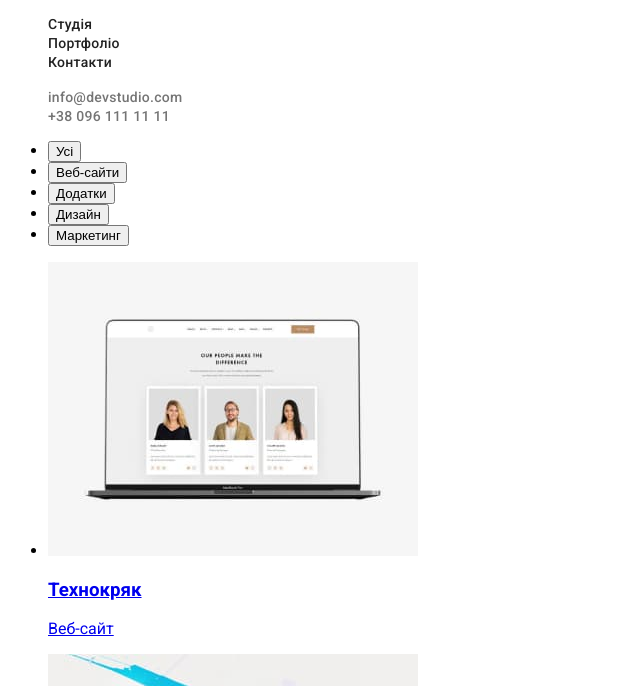
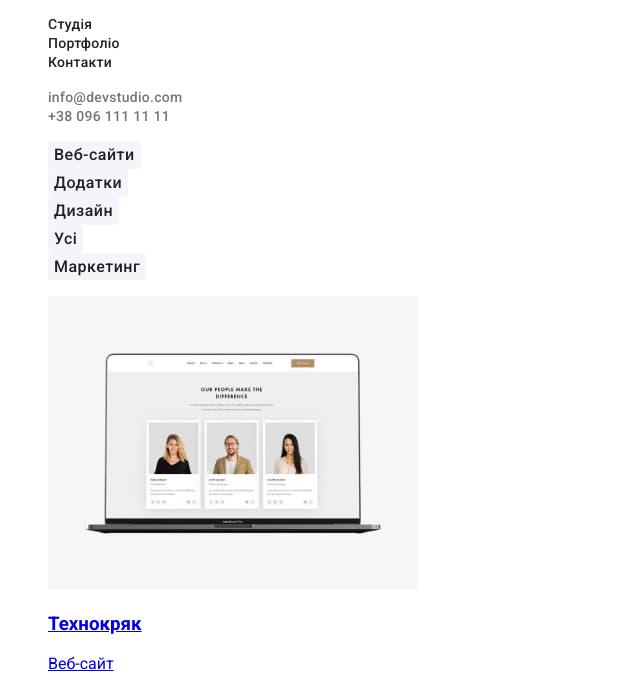
Before and after one commit to Vadym4e/goit-markup-hw-03, a plain HTML site: page portfolio.html in a window 1280 px wide. Shown: the part 41-727 px from the top of the page, without its empty margins (0-640 px from the left). Drawn offline with Linux system fonts and the light colour scheme.

Commit message:
styles-portfolio-filtres

```diff
--- a/css/styles.css
+++ b/css/styles.css
@@ -65,6 +65,7 @@ align-items: center;
 text-align: center;
 letter-spacing: 0.06em;
 color: #FFFFFF;
+cursor: pointer;
 }
 .feature-title {
 font-weight: 700;
@@ -151,3 +152,21 @@ color:#FFFFFF;
 .footer-logo-web {
   color: #2196F3;
 }
+.filtres-button {
+  border: none;
+  background: #F5F4FA;
+border-radius: 4px;
+font-family: 'Roboto';
+font-style: normal;
+font-weight: 500;
+font-size: 16px;
+line-height: 1.62;
+text-align: center;
+letter-spacing: 0.03em;
+color: #212121;
+}
+.filtres-button:hover, .filtres-button:focus {
+  background: #2196F3;
+box-shadow: 0px 3px 1px rgba(0, 0, 0, 0.1), 0px 1px 2px rgba(0, 0, 0, 0.08), 0px 2px 2px rgba(0, 0, 0, 0.12);
+border-radius: 4px;
+}
--- a/portfolio.html
+++ b/portfolio.html
@@ -26,17 +26,17 @@
         </ul>
     </header>
     <main>
-      <section>
-        <ul>
-          <li><button type="button">Усі</button></li>
-          <li><button type="button">Веб-сайти</button></li>
-          <li><button type="button">Додатки</button></li>
-          <li><button type="button">Дизайн</button></li>
-          <li><button type="button">Маркетинг</button></li>
+      <section class="filtres">
+        <ul class="list">
+          <li><button class="filtres-button" type="button">Веб-сайти</button></li>
+          <li><button class="filtres-button" type="button">Додатки</button></li>
+          <li><button class="filtres-button" type="button">Дизайн</button></li>
+          <li><button class="filtres-button" type="button">Усі</button></li>
+          <li><button class="filtres-button" type="button">Маркетинг</button></li>
         </ul>
       </section>
       <section>
-        <ul>
+        <ul class="list">
           <li>
             <a href="#">
               <img src="./imeges/technoquack.jpg" alt="ноутбук з веб-сайтом" />
@@ -121,24 +121,20 @@
         </ul>
       </section>
     </main>
-    <footer>
-      <a href="./index.html" lang="en">WebStudio</a>
+    <footer class="footer">
+      <a class="footer-logo" href="./index.html" lang="en"><span class="footer-logo-web">Web</span>Studio</a>
       <address>
-        <ul>
+          <ul class="list">
               <li>
-            <a
-              href="https://goo.gl/maps/CPtrU1FHBa2aNyZL9"
-              target="_blank"
-              rel="noopener noreferrer nofollow"
-            >
+                  <a class="footer-address" href="https://goo.gl/maps/CPtrU1FHBa2aNyZL9" target="_blank" rel="noopener noreferrer nofollow">
                       м. Київ, пр-т Лесі Українки, 26
                   </a>
               </li>
               <li>
-            <a href="mailto:info@devstudio.com">info@devstudio.com</a>
+                  <a class="footer-connection" href="mailto:info@devstudio.com">info@devstudio.com</a>
               </li>
               <li>
-            <a href="tel:+380961111111">+38 096 111 11 11</a>
+                  <a class="footer-connection" href="tel:+380961111111">+38 096 111 11 11</a>
               </li>
           </ul>
       </address>
```
Also changed, not shown: index.html (+5 -5 lines). Lines whose indentation alone changed are shown as unchanged.
